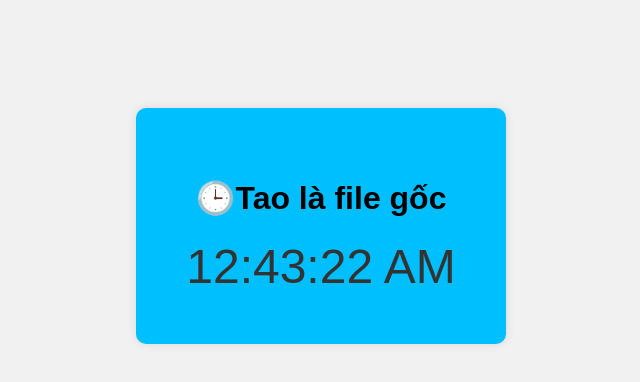
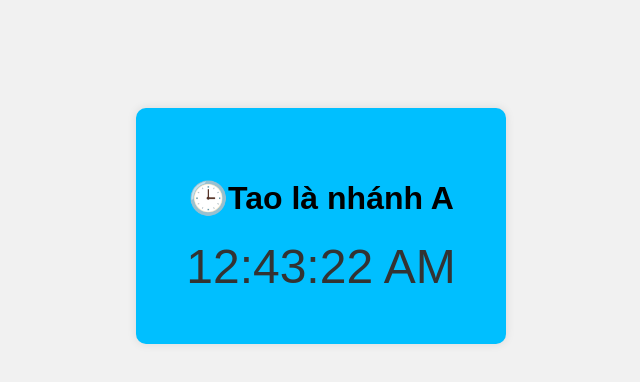
Before and after one commit to Penguinnyun/PTPM, a plain HTML site: page index.html in a window 1280 px wide. Shown: the whole page, without its empty margins (319-959 px from the left). Drawn offline with Linux system fonts and the light colour scheme.

Commit message:
Tao là nhánh A

```diff
--- a/index.html
+++ b/index.html
@@ -7,7 +7,7 @@
   </head>
   <body>
     <div class="clock-container">
-      <h1>🕒Tao là file gốc</h1>
+      <h1>🕒Tao là nhánh A</h1>
       <div id="clock">00:00:00</div>
     </div>
     <script src="script.js"></script>
```
